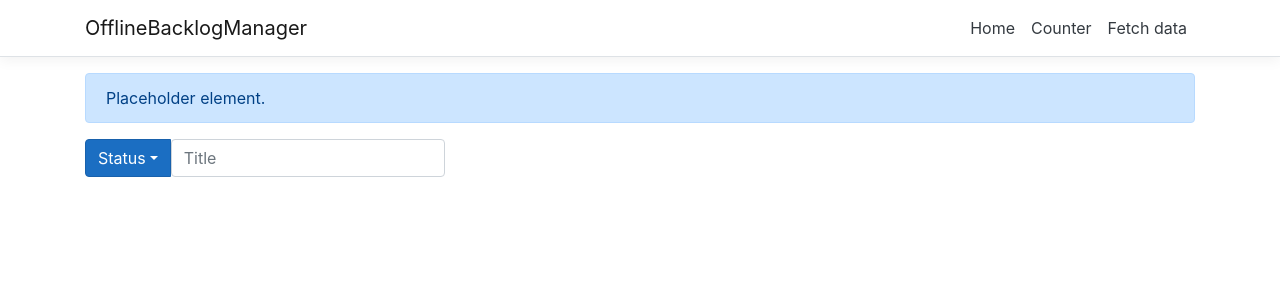
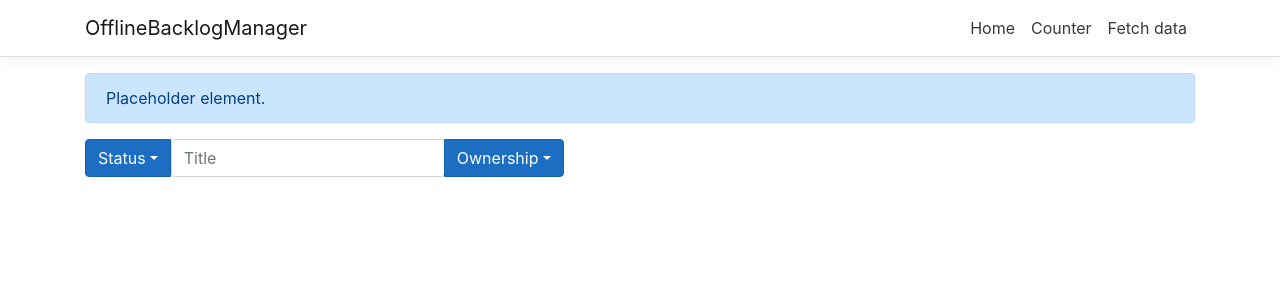
Before and after one commit to sxsg430/OfflineBacklogManager, a React (Create React App) app in the folder ClientApp/: page /add in a window 1280 px wide. Shown: the top 300 px of the page. Built offline with nearby package versions, Linux system fonts and the light colour scheme.

Commit message:
Add Ownership Dropdown

```diff
--- a/ClientApp/src/components/AddNew.js
+++ b/ClientApp/src/components/AddNew.js
@@ -2,6 +2,7 @@ import React, { Component } from 'react';
 import { Alert, Input, ButtonGroup } from 'reactstrap';
 import StatusDropdown from './ui_components/StatusDropdown';
 import GameTitle from './ui_components/GameTitle';
+import OwnershipDropdown from './ui_components/OwnershipDropdown';
 
 export class AddNew extends Component {
     static displayName = AddNew.name;
@@ -11,7 +12,8 @@ export class AddNew extends Component {
 
         this.state = {
             currentStatus: 'Status',
-            currentTitle: ''
+            currentTitle: '',
+            currentOwnership: 'Ownership'
         }
 
     }
@@ -26,6 +28,11 @@ export class AddNew extends Component {
         this.setState({ currentTitle: internalVal });
     }
 
+    updateOwnership = (value) => {
+        let internalVal = value;
+        this.setState({ currentOwnership: internalVal });
+    }
+
     render() {
         return (
             <main>
@@ -35,6 +42,7 @@ export class AddNew extends Component {
                 <ButtonGroup>
                     <StatusDropdown updateState={this.updateStatus} />
                     <GameTitle updateState={this.updateTitle} />
+                    <OwnershipDropdown updateState={this.updateOwnership} />
                 </ButtonGroup>
             </main>
             )
--- /dev/null
+++ b/ClientApp/src/components/ui_components/OwnershipDropdown.js
@@ -0,0 +1,53 @@
+import React, { Component } from 'react';
+import { DropdownToggle, DropdownMenu, DropdownItem, ButtonDropdown } from 'reactstrap';
+
+class OwnershipDropdown extends Component {
+
+    constructor(props) {
+        super(props);
+
+        this.state = {
+            Open: false,
+            currValue: "Ownership",
+        }
+    }
+
+    toggle = () => {
+        this.setState({ Open: !this.state.Open })
+    }
+
+    updateSelection = (val) => {
+        // Get Inner Text of the element provided and update local and parent state.
+        this.setState({ currValue: val.currentTarget.innerText });
+        this.props.updateState(val.currentTarget.innerText);
+    }
+
+    textValue = () => {
+        // If the dropdown is loaded from the edit page, show the default value from the parent (the existing status from the game being edited). Otherwise, use the internal default value.
+        if (this.props.edit === 1) {
+            return this.props.currentValue;
+        } else {
+            return this.state.currValue;
+        }
+    }
+
+    render() {
+        return (
+            <ButtonDropdown direction="down" isOpen={this.state.Open} toggle={this.toggle}>
+                <DropdownToggle className="menu-button" caret color="primary">
+                    {this.textValue()}
+                </DropdownToggle>
+                <DropdownMenu>
+                    <DropdownItem style={{ fontWeight: 500, color: 'black' }} onClick={this.updateSelection}>Owned</DropdownItem>
+                    <DropdownItem style={{ fontWeight: 500, color: 'black' }} onClick={this.updateSelection}>Household</DropdownItem>
+                    <DropdownItem style={{ fontWeight: 500, color: 'black' }} onClick={this.updateSelection}>Subscription</DropdownItem>
+                    <DropdownItem style={{ fontWeight: 500, color: 'black' }} onClick={this.updateSelection}>Borrowed/Rented</DropdownItem>
+                    <DropdownItem style={{ fontWeight: 500, color: 'black' }} onClick={this.updateSelection}>Formerly Owned</DropdownItem>
+                    <DropdownItem style={{ fontWeight: 500, color: 'black' }} onClick={this.updateSelection}>Other</DropdownItem>
+                </DropdownMenu>
+            </ButtonDropdown>
+        )
+    }
+}
+
+export default OwnershipDropdown;
```
